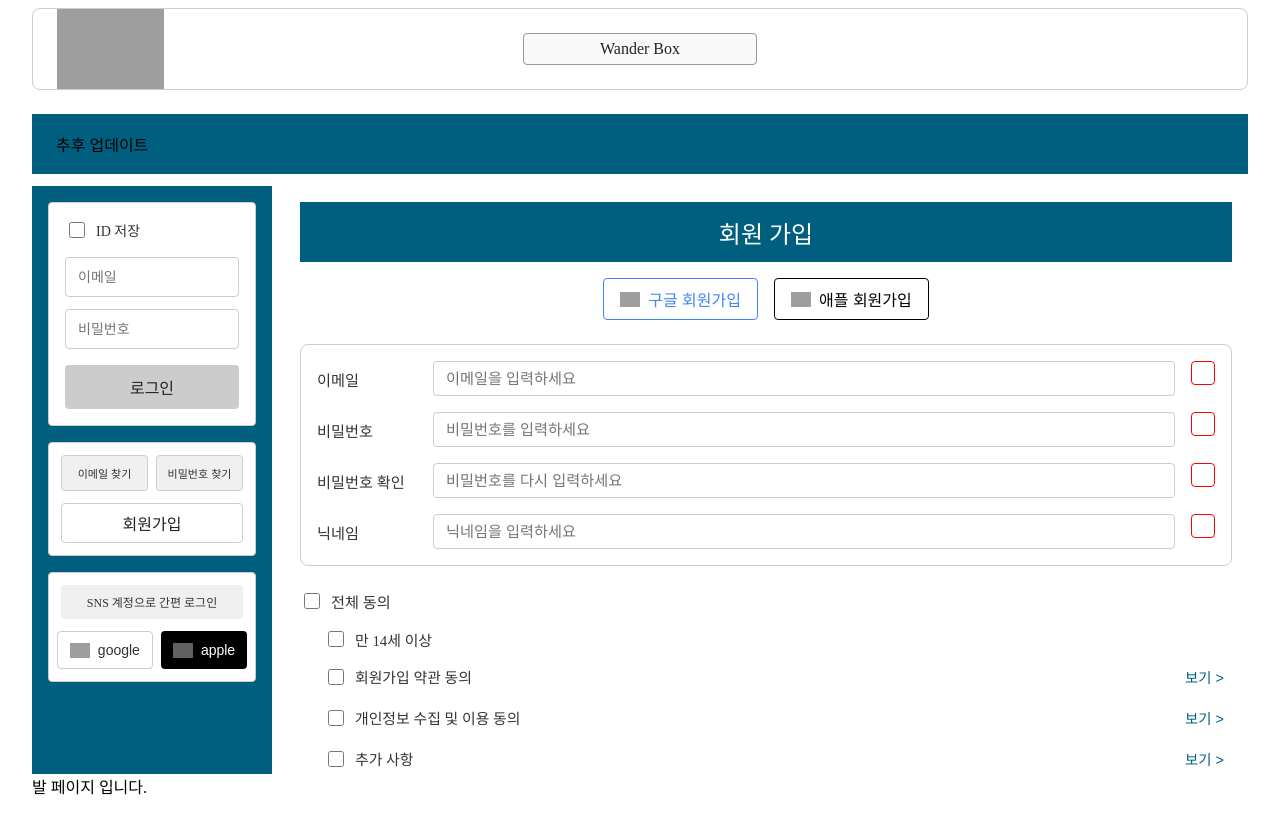
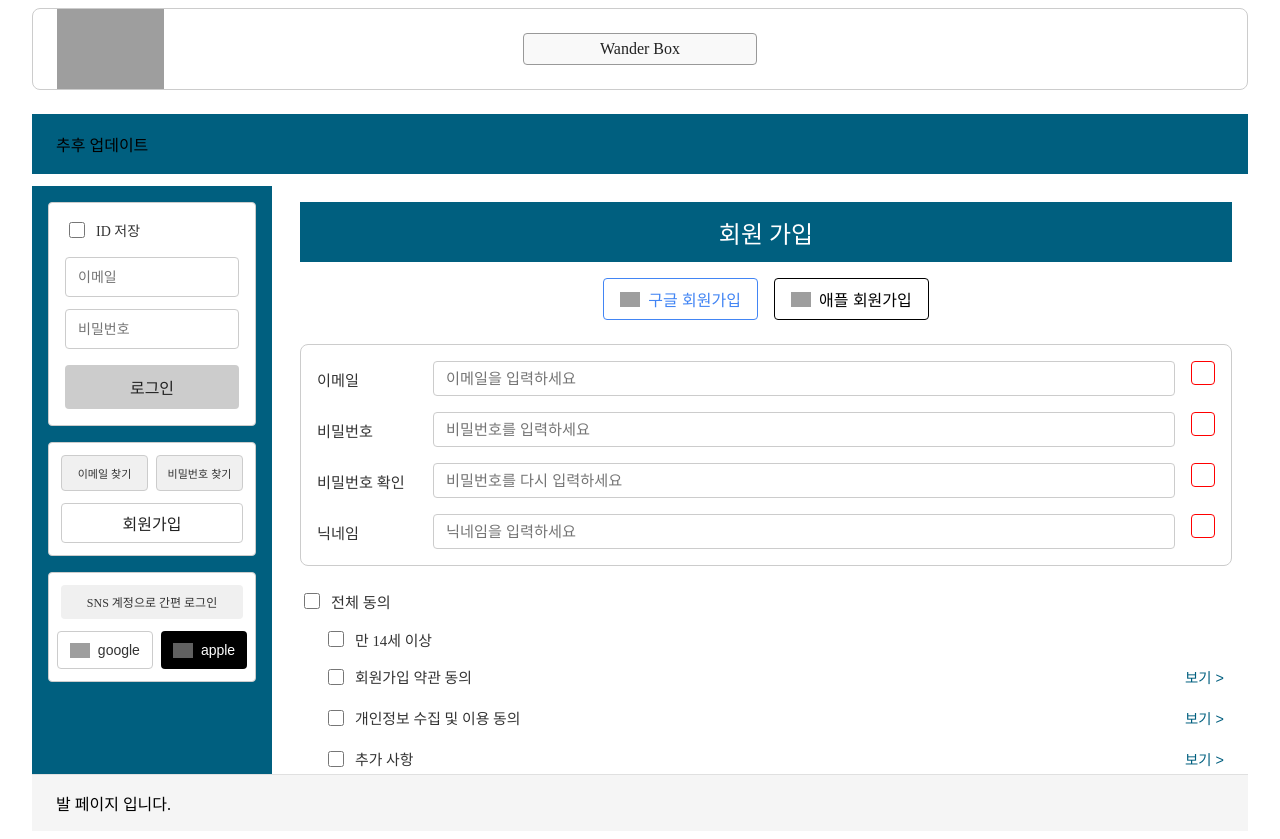
Before and after one commit to KimDwDev/WanderBox, a React (Create React App) app in the folder frontend/react_frontend/main_frontend/: page /signup in a window 1280 px wide. Before the commit the page ends 816 px from the top, so only its background shows below. Built offline with nearby package versions, Linux system fonts and the light colour scheme; no server answers; grey boxes are pictures that could not be loaded.

Commit message:
0603_frontend_11

```diff
--- a/frontend/react_frontend/main_frontend/src/pkgs/Footer/assets/css/Footer.css
+++ b/frontend/react_frontend/main_frontend/src/pkgs/Footer/assets/css/Footer.css
@@ -0,0 +1,7 @@
+.footer-container {
+  width: 100%;
+  background-color: #f5f5f5;     /* 연회색 배경 (원하는 컬러로 변경 가능) */
+  border-top: 1px solid #e0e0e0;  /* 상단에 얇은 구분선 */
+  box-sizing: border-box;
+  padding: 16px 24px;             /* 위·아래 16px, 좌·우 24px 여백 */
+}
```
Also changed, not shown: 1 other file (tests, documents, lock files or other folders).
